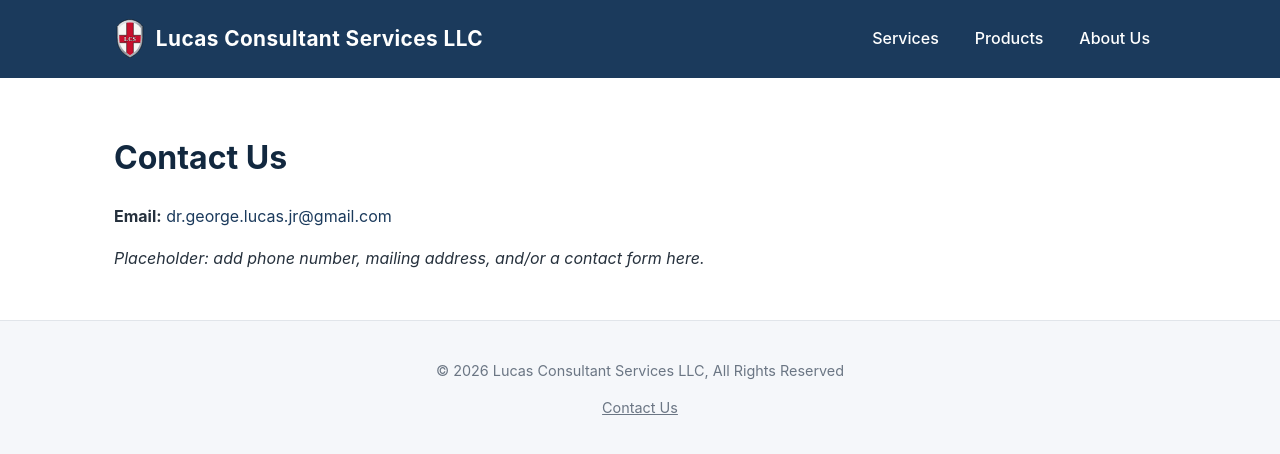
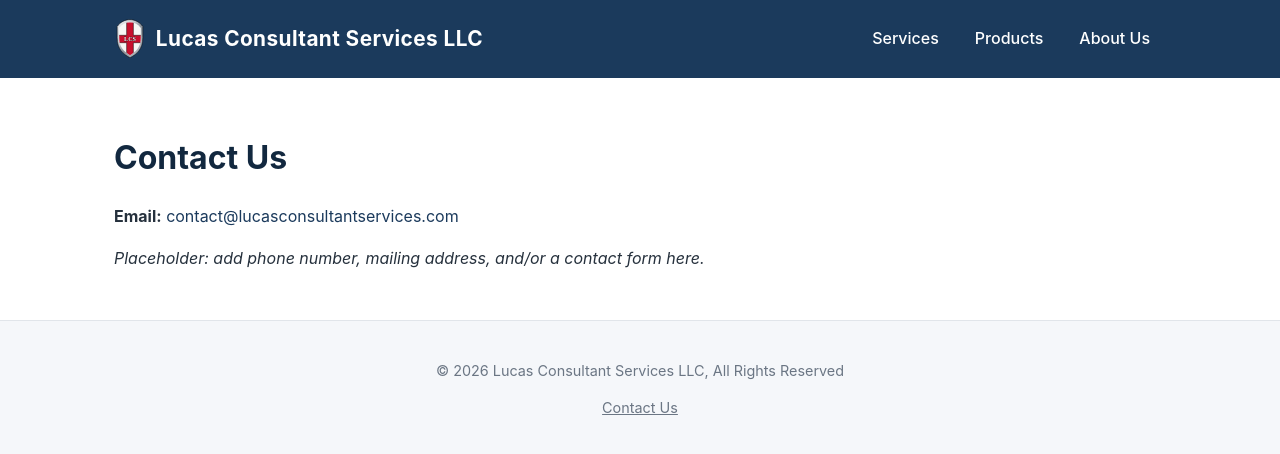
Before and after one commit to DrColorado/lucas-consulting-site, a Jekyll site: the page built from lucas-consulting-site/about/contact.md, in a window 1280 px wide. Shown: the top 454 px of the page. Built offline with Jekyll 4.4.1, drawn with Linux system fonts in a browser that asks for light colours.

Commit message:
Update contact email address in contact.md

```diff
--- a/lucas-consulting-site/about/contact.md
+++ b/lucas-consulting-site/about/contact.md
@@ -6,6 +6,6 @@ permalink: /about/contact/
 
 # Contact Us
 
-**Email:** [dr.george.lucas.jr@gmail.com](mailto:dr.george.lucas.jr@gmail.com)
+**Email:** [contact@lucasconsultantservices.com](mailto:contact@lucasconsultantservices.com)
 
 *Placeholder: add phone number, mailing address, and/or a contact form here.*
```
